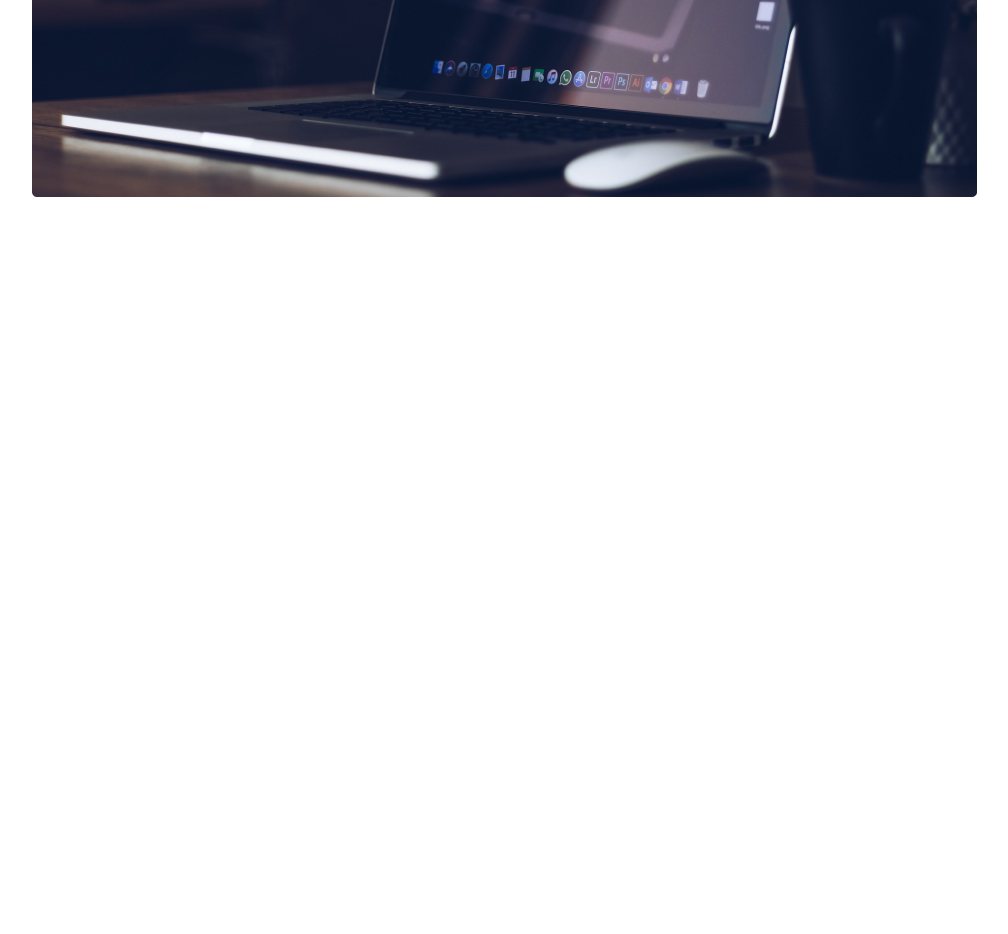
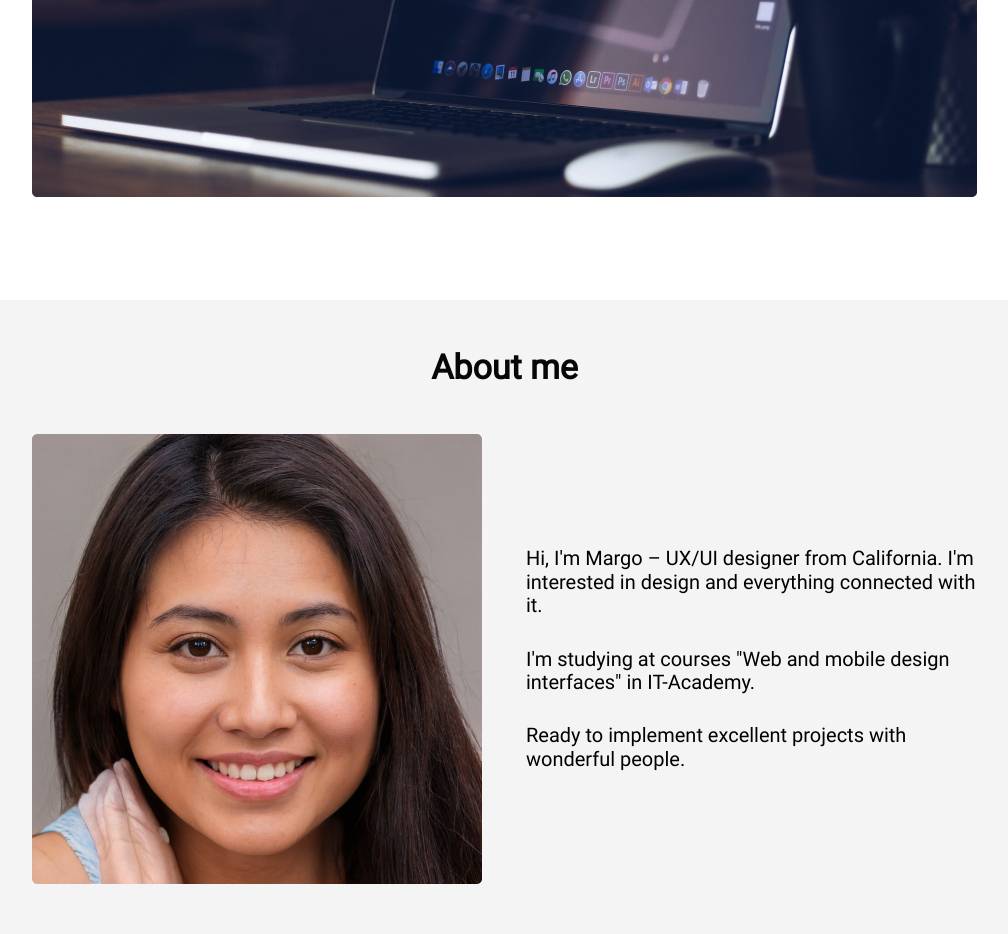
Before and after one commit to dzhelez2903/test_task_Viseven_IT_Academy, a plain HTML site: page index.html in a window 1280 px wide. Shown: the part 565-1499 px from the top of the page, without its empty margins (218-1226 px from the left). Before the commit the page ends 865 px from the top, so only its background shows below. Drawn offline with Linux system fonts and the light colour scheme.

Commit message:
first section done

```diff
--- a/index.html
+++ b/index.html
@@ -1,5 +1,6 @@
 <!DOCTYPE html>
 <html lang="en">
+
 <head>
   <meta charset="UTF-8" />
   <meta http-equiv="X-UA-Compatible" content="IE=edge" />
@@ -7,6 +8,7 @@
   <title>Test task Viseven</title>
   <link rel="stylesheet" href="./scss/style.css">
 </head>
+
 <body>
   <header>
     <div class="container">
@@ -31,5 +33,26 @@
       </div>
     </div>
   </header>
+  <section class="about_me">
+    <h2>
+      About me
+    </h2>
+    <div class="about_container">
+      <img src="./img/face.jpg" alt="Margo Smith face">
+      <div class="text_block">
+        <p>
+          Hi, I'm Margo – UX/UI designer from California.
+          I'm interested in design and everything connected
+          with it.</p>
+        <p>
+          I'm studying at courses "Web and mobile design interfaces" in IT-Academy.
+        </p>
+        <p>
+          Ready to implement excellent projects with wonderful people.
+        </p>
+      </div>
+    </div>
+  </section>
 </body>
+
 </html>
--- a/scss/style.scss
+++ b/scss/style.scss
@@ -10,6 +10,15 @@
 body {
   overflow-x: hidden;
   font-family: "Roboto Regular";
+}
+
+h2 {
+  font-style: normal;
+  font-weight: 700;
+  font-size: 34px;
+  text-align: center;
+  color: #070707;
+  margin: 0 0 50px 0;
 }
 
 header {
@@ -56,11 +65,38 @@ header {
         font-weight: 500;
         font-size: 18px;
         text-align: right;
-        line-height: 21px;
+        line-height: 21.1px;
       }
     }
+
     img {
       margin: 68px 0 0;
     }
   }
 }
+
+.about_me {
+  margin: 0 auto;
+  width: 1445px;
+  background-color: #F4F4F4;
+  padding: 50px 0 50px;
+
+  .about_container {
+    width: 65.4%;
+    margin: 0 auto;
+    display: flex;
+
+    .text_block {
+      display: flex;
+      flex-direction: column;
+      justify-content: center;
+      margin: 0 0 0 44px;
+      font-weight: 500;
+      font-size: 20px;
+      line-height: 23.4px;
+      :nth-child(2) {
+        margin: 30px 0;
+      }
+    }
+  }
+}
```
Also changed, not shown: scss/style.css, 1 other file. Lines whose indentation alone changed are shown as unchanged.
